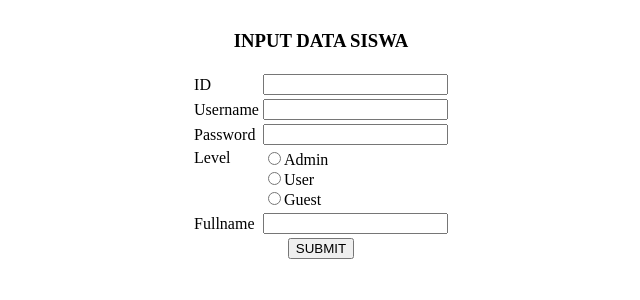
After one commit to RityoSalindra/php-api, a PHP site: page /input.php in a window 1280 px wide. The commit adds this page. Shown: the top 300 px of the page, without its empty margins (319-959 px from the left). Run offline with PHP 8.4, Linux system fonts and the light colour scheme.

Commit message:
InputData

```diff
--- a/index.php
+++ b/index.php
@@ -6,6 +6,7 @@ $koneksi = mysqli_connect("localhost","root","","php-api"); ?>
 	<title>DataSiswa</title>
 </head>
 <body>
+	<a href="input.php" class="add">+ Tambah Data</a>
 	<table border="1" align="center" width="70%">
 		<tr>
 			<th>ID</th>
--- /dev/null
+++ b/input.php
@@ -0,0 +1,47 @@
+<!DOCTYPE html>
+<html lang="en" dir="ltr">
+  <head>
+    <meta charset="utf-8">
+    <title>Nuruddin Rityo Salindra</title>
+  </head>
+  <body>
+    <form method="post" action="prosesInput.php">
+      <table align="center">
+        <tr>
+    			<td colspan="2">
+    				<h3><center>INPUT DATA SISWA</center></h3>
+    			</td>
+    		</tr>
+        <tr>
+          <td>ID</td>
+          <td><input type="text" name="id"></td>
+        </tr>
+        <tr>
+          <td>Username</td>
+          <td><input type="text" name="username"></td>
+        </tr>
+        <tr>
+          <td>Password</td>
+          <td><input type="password" name="password"></td>
+        </tr>
+        <tr>
+          <td style="vertical-align: top">Level</td>
+          <td>
+            <input type="radio" name="level" value="admin">Admin<br>
+            <input type="radio" name="level" value="user">User<br>
+            <input type="radio" name="level" value="guest">Guest
+          </td>
+        </tr>
+        <tr>
+          <td>Fullname</td>
+          <td><input type="text" name="fullname"></td>
+        </tr>
+        <tr>
+          <td colspan="2">
+            <center><button type="submit" value="submit">SUBMIT</button></center>
+          </td>
+        </tr>
+      </table>
+    </form>
+  </body>
+</html>
```
Also changed, not shown: prosesInput.php (added, +11 -0 lines).
